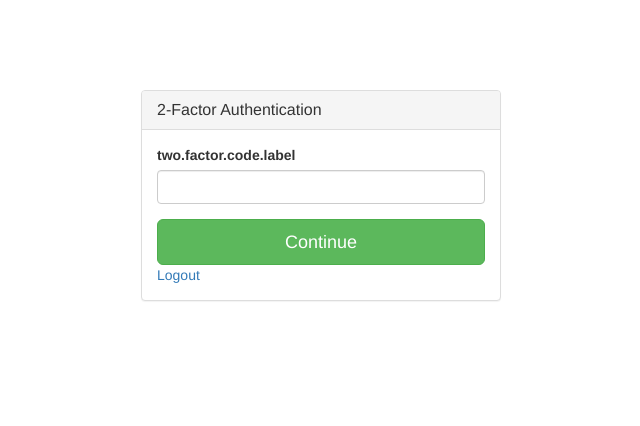
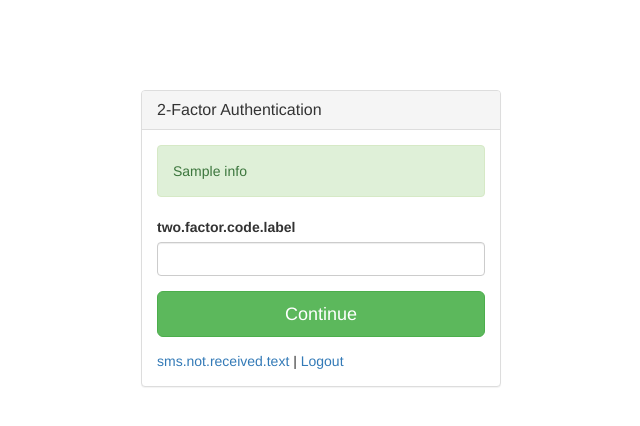
Before and after one commit to kajala/django-j2fa, a Django app: template j2fa/templates/j2fa/ask-code2.html in a window 1280 px wide. Shown: the top 426 px of the page, without its empty margins (319-959 px from the left). Run offline with Django 3.2, Linux system fonts and the light colour scheme; the template is opened without the code that fills it: most values are stand-ins (such as "Sample title", 1, 10 or a date in 2020); some libraries are stand-ins or nearby versions.

Commit message:
support for alternative msg delivery chanell

```diff
--- a/j2fa/helpers.py
+++ b/j2fa/helpers.py
@@ -22,7 +22,7 @@
     return J2FA_PHONE_FILTER.sub("", v)
 
 
-def j2fa_send_sms(phone: str, message: str, sender: str = "", **kw):
+def j2fa_send_sms(phone: str, message: str, sender: str = "", channel: str = "", **kwargs):
     """Sends SMS via Kajala Group SMS API. Contact info@kajala.com for access.
 
     Args:
@@ -49,7 +49,9 @@
         "msg": message,
         "src": sender,
     }
-    for k, v in kw.items():
+    if channel:
+        data["channel"] = channel
+    for k, v in kwargs.items():
         data[k] = v
     res = requests.post("https://sms.kajala.com/api/sms/", json=data, headers=headers)
     logger.info("HTTP POST https://sms.kajala.com/api/sms/ status %s", res.status_code)
--- a/j2fa/models.py
+++ b/j2fa/models.py
@@ -43,8 +43,8 @@
     def is_valid(self, user: User, ip: str, user_agent: str) -> bool:
         return self.user == user and self.check_ip(self.ip, ip) and self.user_agent[:512] == user_agent[:512]
 
-    def send_code(self):
-        logger.info("2FA: %s -> '%s' (%s)", self.code, self.phone, self.user)
+    def send_code(self, channel: str = ""):
+        logger.info("2FA: %s -> '%s' (%s) %s", self.code, self.phone, self.user, channel)
         send_by_email = (
             hasattr(
                 settings,
@@ -54,7 +54,7 @@
             and self.email
         )
         if settings.SMS_TOKEN and self.phone:
-            res = j2fa_send_sms(self.phone, self.code)
+            res = j2fa_send_sms(self.phone, self.code, channel=channel)
             if res.status_code >= 300 and hasattr(settings, "EMAIL_HOST") and settings.EMAIL_HOST:
                 logger.warning("SMS sending failed to %s (%s), trying to send code by email", self.phone, self.user)
                 send_by_email = settings.J2FA_FALLBACK_TO_EMAIL if hasattr(settings, "J2FA_FALLBACK_TO_EMAIL") else True
--- a/j2fa/templates/j2fa/ask-code2.html
+++ b/j2fa/templates/j2fa/ask-code2.html
@@ -41,6 +41,11 @@
                     <form action="" method="post" role="form">
                         {% csrf_token %}
                         <fieldset>
+                            {% if info %}
+                                <div class="alert alert-success">
+                                    <p class="form-error">{{ info }}</p>
+                                </div>
+                            {% endif %}
                             {% if form.non_field_errors or form.code.errors or error %}
                                 <div class="alert alert-danger">
                                     <!--<a class="close" data-dismiss="alert">&times;</a>-->
@@ -66,7 +71,10 @@
                         <input type="hidden" name="next" value="{{ next }}"/>
                     </form>
 
-                    <a href="{% url 'admin:logout' %}">{% trans 'Logout' %}</a>
+                    <div style="margin-top:1em;">
+                        <a href="{% url 'j2fa-obtain-auth' %}?channel={{ alt_channel|default:"M" }}&next={{ next }}">{% trans 'sms.not.received.text' %}</a>
+                        | <a href="{% url 'admin:logout' %}">{% trans 'Logout' %}</a>
+                    </div>
                 </div>
             </div>
         </div>
--- a/setup.py
+++ b/setup.py
@@ -13,7 +13,7 @@
 
 setup(
     name="django-j2fa",
-    version="3.7.6",
+    version="3.8.0",
     author="Jani Kajala",
     author_email="kajala@gmail.com",
     packages=find_packages(exclude=["project", "venv"]),
```
Also changed, not shown: j2fa/views.py (+10 -1 lines), j2fa/locale/en/LC_MESSAGES/django.po, j2fa/locale/fi/LC_MESSAGES/django.po, j2fa/locale/sv/LC_MESSAGES/django.po (added), 3 other files.
